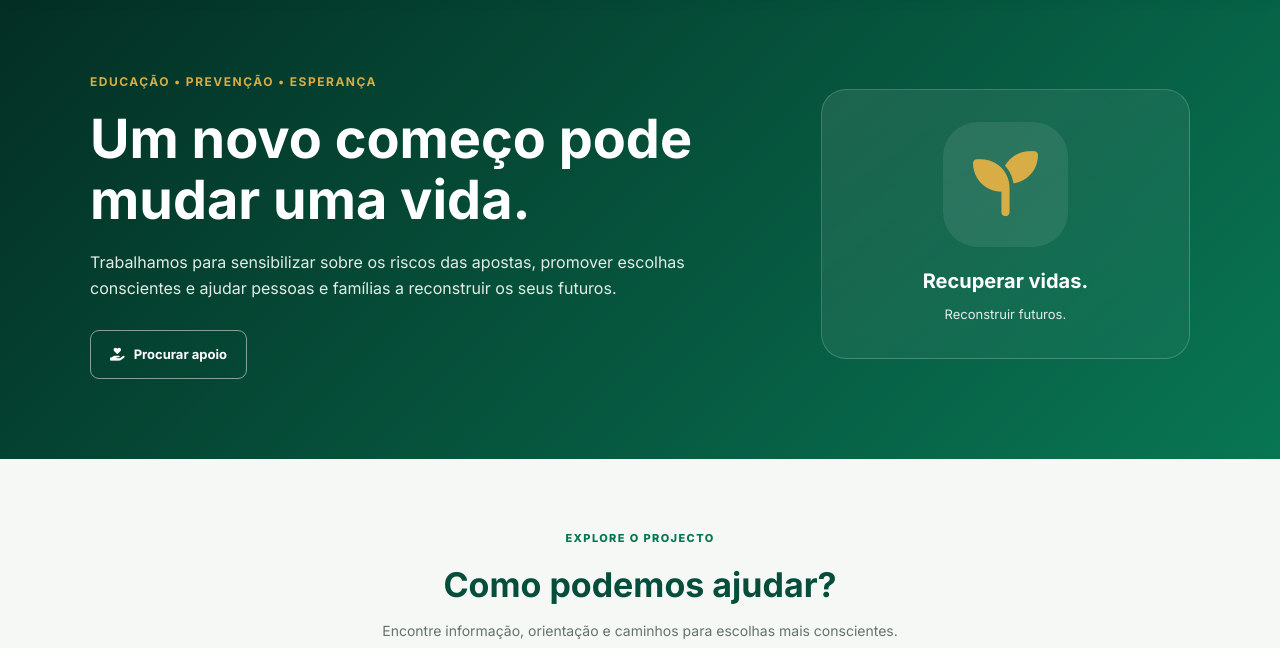
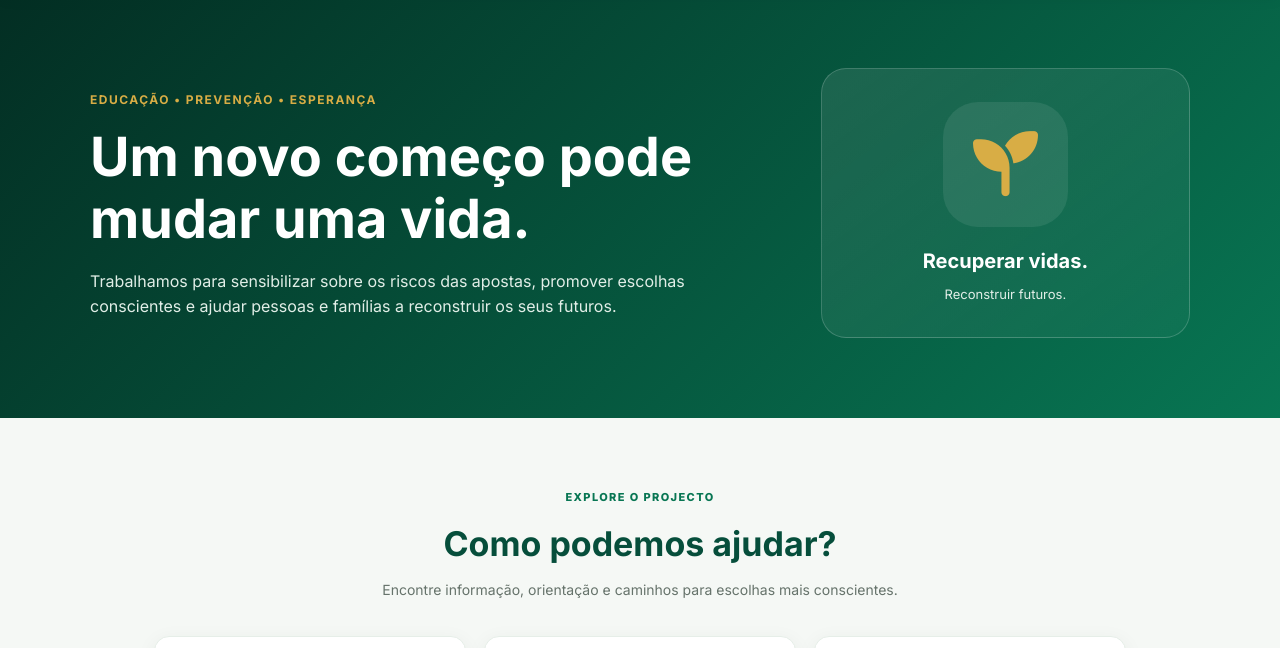
Before and after one commit to NOVO-COMECO/NOVO-COMECO, a plain HTML site: page index.html in a window 1280 px wide. Shown: the part 80-728 px from the top of the page. Drawn offline with Linux system fonts and the light colour scheme.

Commit message:
Remove support button from index.html
Removed support button from the main content.

```diff
--- a/index.html
+++ b/index.html
@@ -367,16 +367,6 @@ footer p {font-size:12px;margin:6px 0}
           promover escolhas conscientes e ajudar pessoas e famílias
           a reconstruir os seus futuros.
         </p>
-
-        <div class="botoes">
-          <a class="botao botao-transparente"
-             href="apoio.html"
-             target="_blank"
-             rel="noopener">
-            <i class="fa-solid fa-hand-holding-heart"></i>
-            Procurar apoio
-          </a>
-        </div>
       </div>
 
       <div class="hero-imagem">
```
